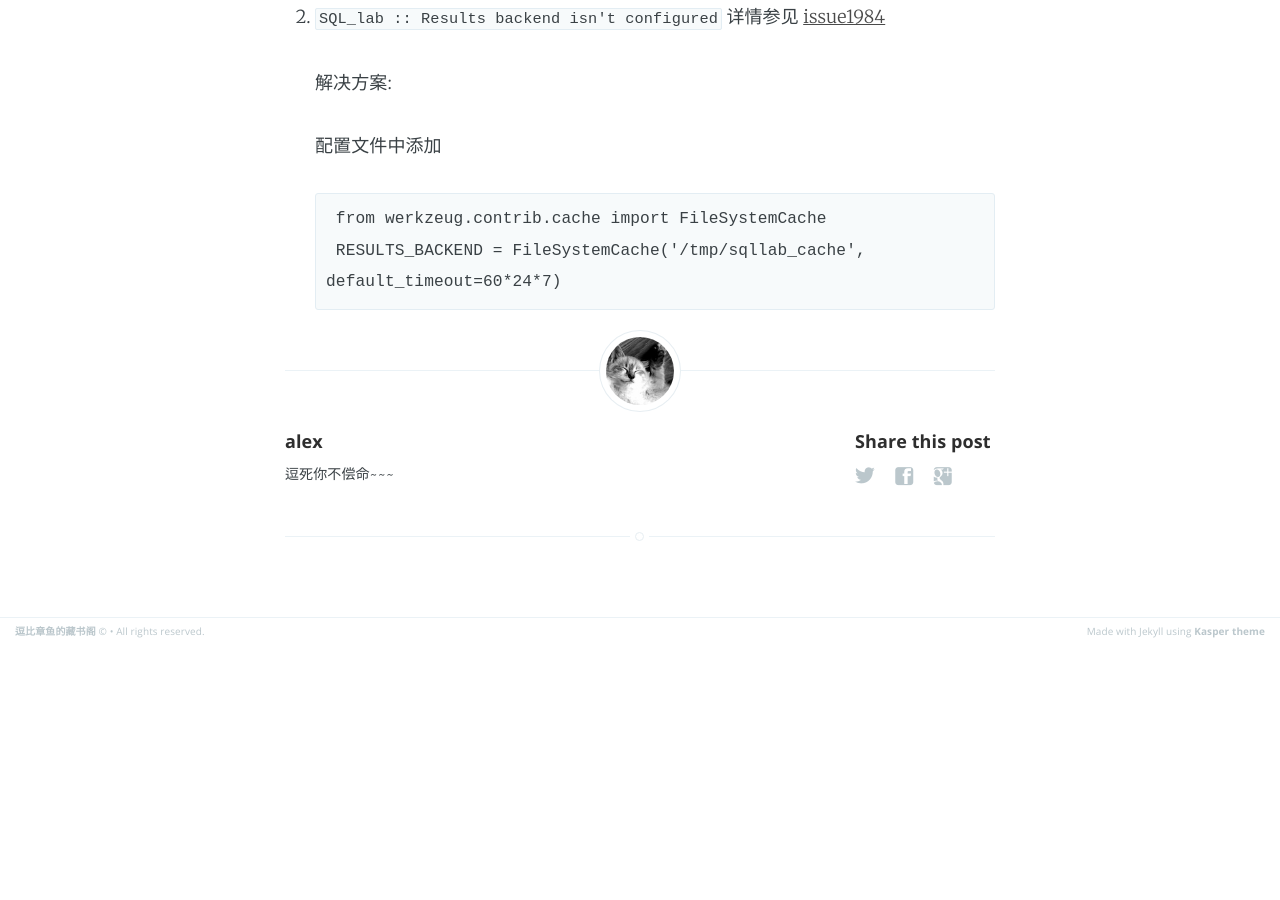
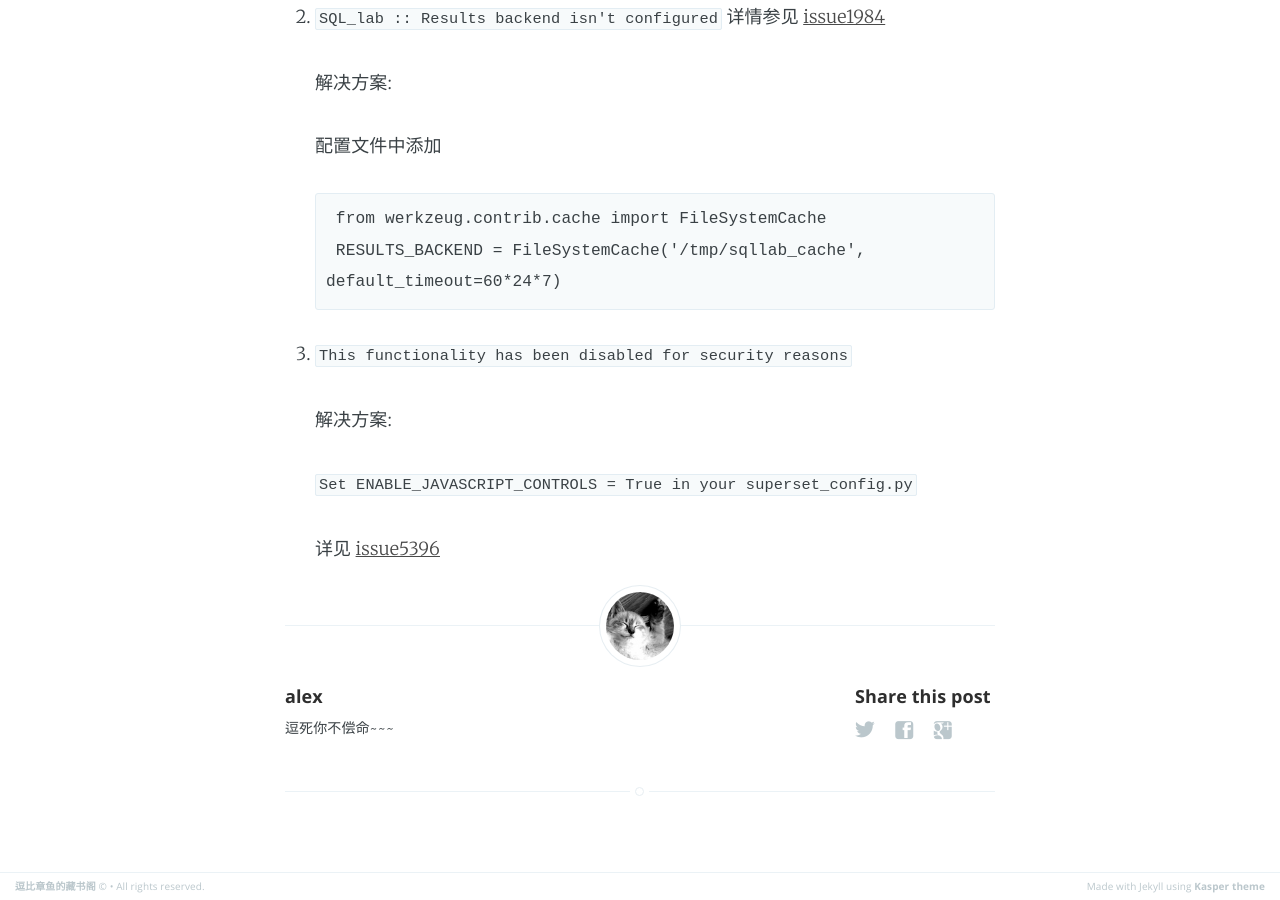
Before and after one commit to alex-marmot/alex-marmot.github.io, a Jekyll site: the page built from _posts/2019-03-13-superset-踩坑汇总.md, in a window 1280 px wide and 900 px high, scrolled down 588 px. Built offline with Jekyll 4.4.1, drawn with Linux system fonts in a browser that asks for light colours; before the commit the page ends 1234 px from its top, so only the background shows below that.

Commit message:
update at 2019-03-14 03:30:47 UTC for

````diff
--- a/_posts/2019-03-13-superset-踩坑汇总.md
+++ b/_posts/2019-03-13-superset-踩坑汇总.md
@@ -25,3 +25,11 @@ categories: Note
     from werkzeug.contrib.cache import FileSystemCache
     RESULTS_BACKEND = FileSystemCache('/tmp/sqllab_cache', default_timeout=60*24*7)
     ```
+
+3. `This functionality has been disabled for security reasons`
+
+    解决方案:
+
+      `Set ENABLE_JAVASCRIPT_CONTROLS = True in your superset_config.py`
+
+      详见 [issue5396](https://github.com/apache/incubator-superset/issues/5396)
````
